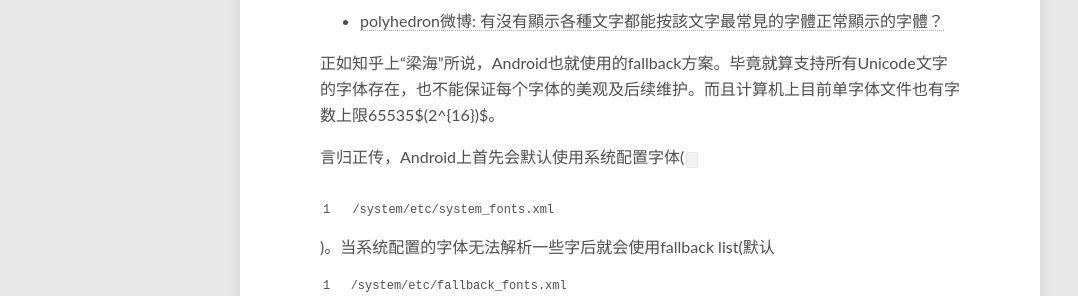
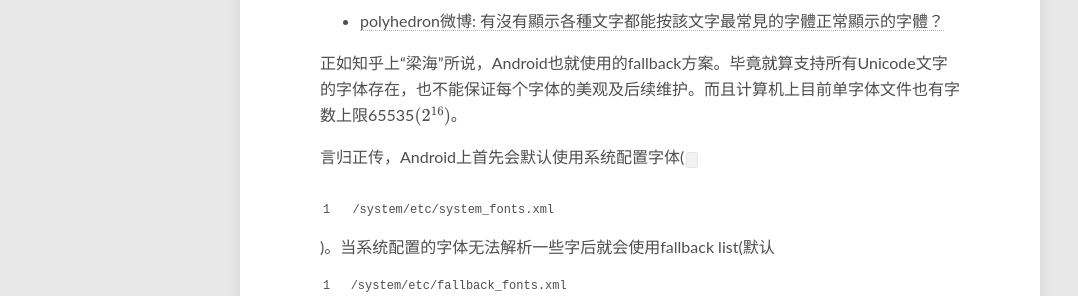
Before and after one commit to jinntrance/blog, a Jekyll site: the page built from index.html, in a window 1280 px wide and 900 px high, scrolled down 2451 px. Shown: the part 207-503 px from the top of the window, without its empty margins (0-1078 px from the left). Built offline with Jekyll 4.4.1, drawn with Linux system fonts in a browser that asks for light colours; formulas are drawn with MathJax 3; the list of posts is cut into pages by our own code; part of the change alters nothing that is shown.

```diff
--- a/_includes/mathjax.html
+++ b/_includes/mathjax.html
@@ -17,7 +17,7 @@
 <script src="//cdn.mathjax.org/mathjax/latest/MathJax.js" type="text/javascript"></script>
 {% endif %}
 
-<script>window.MathJax || document.write('<script src="{{ site.url }}/mathjax/MathJax.js"><\/script>')</script>
+<script>window.MathJax || document.write('<script src="http://www.josephjctang.com/mathjax/MathJax.js"><\/script>')</script>
 <script type="text/javascript">
 if(undefined == MathJax){
   var imgs = document.getElementsByClassName('mathjax_alt');
```
